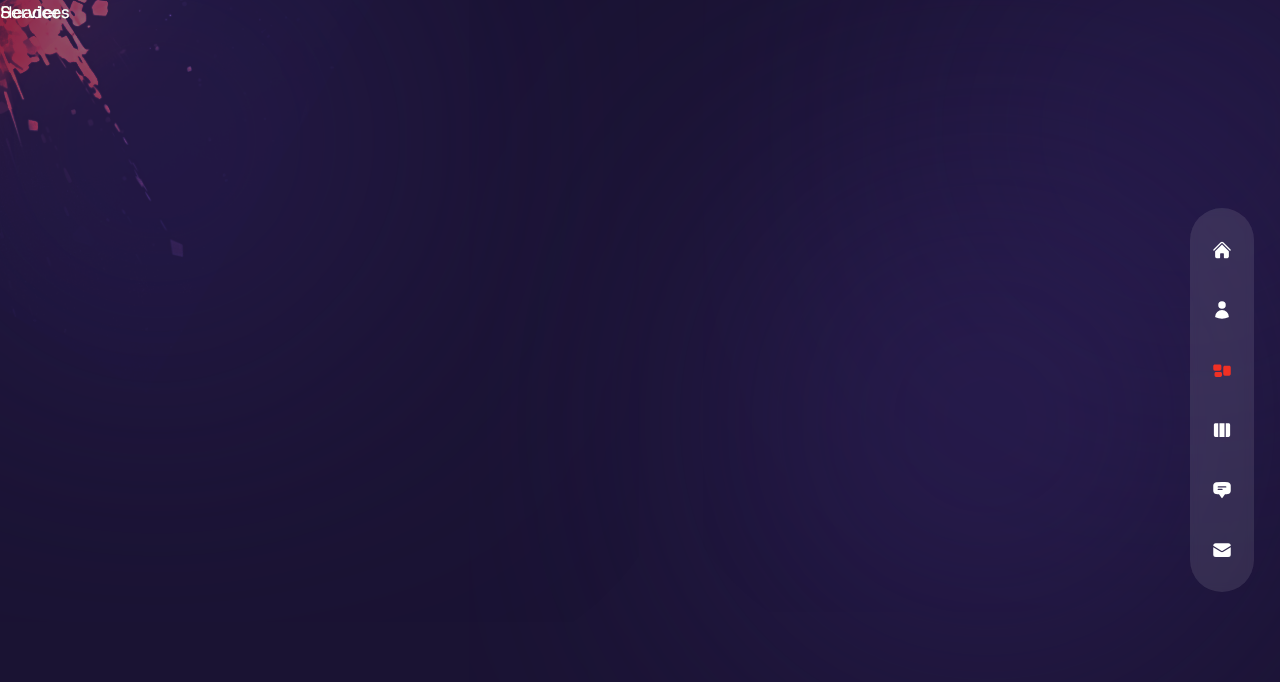
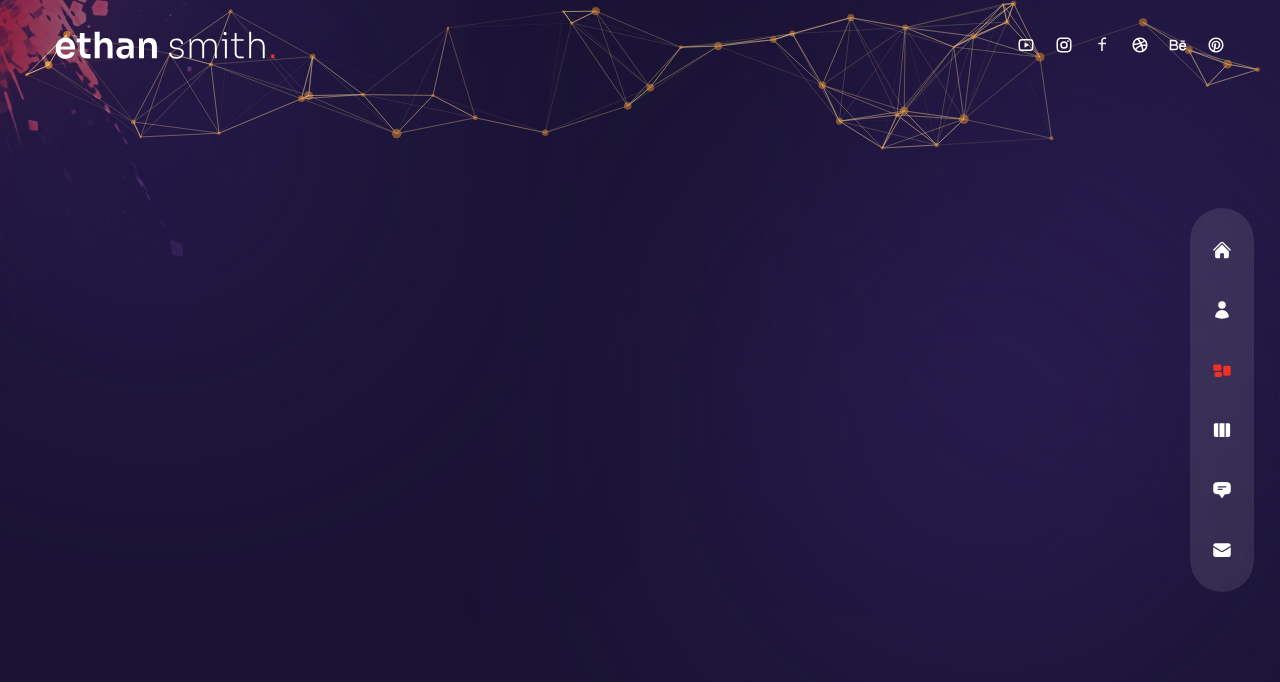
Before and after one commit to rahulav35/Portfolio, a Next.js app: page /services in a window 1280 px wide. Shown: the top 682 px of the page. Built offline with nearby package versions, Linux system fonts and the light colour scheme.

Commit message:
headerAdded

```diff
--- a/components/Header.js
+++ b/components/Header.js
@@ -1,5 +1,34 @@
+// next image
+import Image from "next/image";
+
+// next link
+import Link from "next/link";
+
+// components
+import Socials from "../components/Socials";
+
 const Header = () => {
-  return <header className="absolute z-30 w-full">Header</header>;
+  return (
+    <header className="absolute z-30 w-full flex items-center px-16 xl:px-0 xl:h-[90px] box-border">
+      <div className=" container mx-auto">
+        <div className="flex flex-col lg:flex-row justify-between items-center gap-y-4 py-4 box-border">
+          {/* logo */}
+          <Link href={"/"}>
+            <Image
+              src={"/logo.svg"}
+              width={220}
+              height={48}
+              alt=""
+              priority={true}
+            />
+          </Link>
+
+          {/* Socials */}
+          <Socials />
+        </div>
+      </div>
+    </header>
+  );
 };
 
 export default Header;
--- a/components/Socials.js
+++ b/components/Socials.js
@@ -1,5 +1,38 @@
+// next link
+import Link from "next/link";
+
+// icons
+import {
+  RiYoutubeLine,
+  RiInstagramLine,
+  RiFacebookLine,
+  RiBehanceLine,
+  RiDribbbleLine,
+  RiPinterestLine,
+
+} from "react-icons/ri";
+
 const Socials = () => {
-  return <div>Socials</div>;
+  return (<div className=" flex items-center gap-x-5 text-lg ">
+    <Link href={''} className=" hover:text-accent transition-all duration-300 ">
+    <RiYoutubeLine/>
+     </Link>
+     <Link href={''} className=" hover:text-accent transition-all duration-300 ">
+    <RiInstagramLine/>
+     </Link>
+     <Link href={''} className=" hover:text-accent transition-all duration-300 ">
+    <RiFacebookLine/>
+     </Link>
+     <Link href={''} className=" hover:text-accent transition-all duration-300 ">
+    <RiDribbbleLine/>
+     </Link>
+     <Link href={''} className=" hover:text-accent transition-all duration-300 ">
+    <RiBehanceLine/>
+     </Link>
+     <Link href={''} className=" hover:text-accent transition-all duration-300 ">
+    <RiPinterestLine/>
+     </Link>
+  </div>);
 };
 
 export default Socials;
--- a/pages/services/index.js
+++ b/pages/services/index.js
@@ -1,5 +1,9 @@
+import ParticlesContainer from "../../components/ParticlesContainer";
+
 const Services = () => {
-  return <div>Services</div>;
+  return( <div className="w-screen h-screen">
+  <ParticlesContainer />
+</div>)
 };
 
 export default Services;
```
